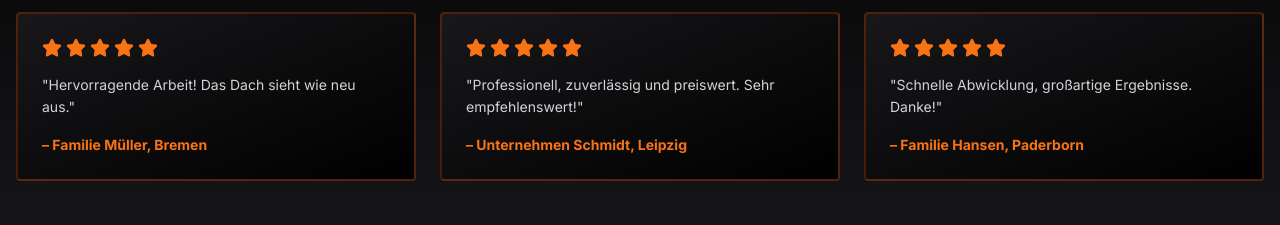
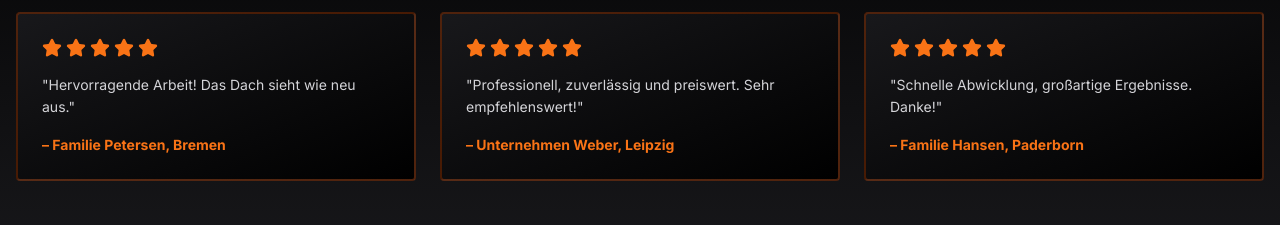
Before and after one commit to DennisMoskal/Dachtuning, a Next.js app: page / in a window 1280 px wide. Shown: the part 3740-3965 px from the top of the page. Built offline with nearby package versions, Linux system fonts and the light colour scheme; a web font is replaced by a local one.

Commit message:
Update page.tsx

```diff
--- a/src/app/page.tsx
+++ b/src/app/page.tsx
@@ -117,8 +117,8 @@ export default function DachtuningSite() {
   ];
 
   const testimonials = [
-    { name: "Familie Müller, Bremen", rating: 5, text: "Hervorragende Arbeit! Das Dach sieht wie neu aus." },
-    { name: "Unternehmen Schmidt, Leipzig", rating: 5, text: "Professionell, zuverlässig und preiswert. Sehr empfehlenswert!" },
+    { name: "Familie Petersen, Bremen", rating: 5, text: "Hervorragende Arbeit! Das Dach sieht wie neu aus." },
+    { name: "Unternehmen Weber, Leipzig", rating: 5, text: "Professionell, zuverlässig und preiswert. Sehr empfehlenswert!" },
     { name: "Familie Hansen, Paderborn", rating: 5, text: "Schnelle Abwicklung, großartige Ergebnisse. Danke!" }
   ];
 
```
